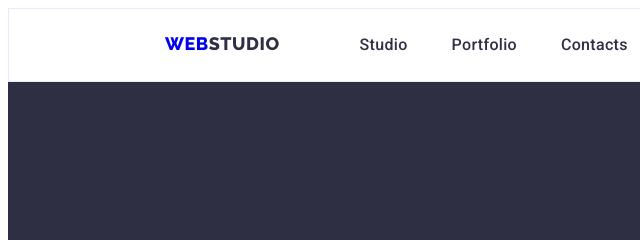
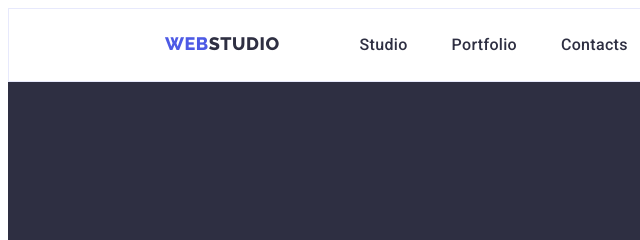
Before and after one commit to OsMax/goit-markup-hw-02, a plain HTML site: page index.html in a window 1280 px wide. Shown: the top 240 px of the page, 0-640 px from the left. Drawn offline with Linux system fonts and the light colour scheme.

Commit message:
Update styles.css

```diff
--- a/css/styles.css
+++ b/css/styles.css
@@ -177,7 +177,7 @@ body{
     font-size: 18px;
     line-height: 1.17;
     letter-spacing: 0.03em;
-    color: var(-font-logo);
+    color: var(--font-logo);
 }
 .logo-head{
     color: var(--font-logo-head);
```
